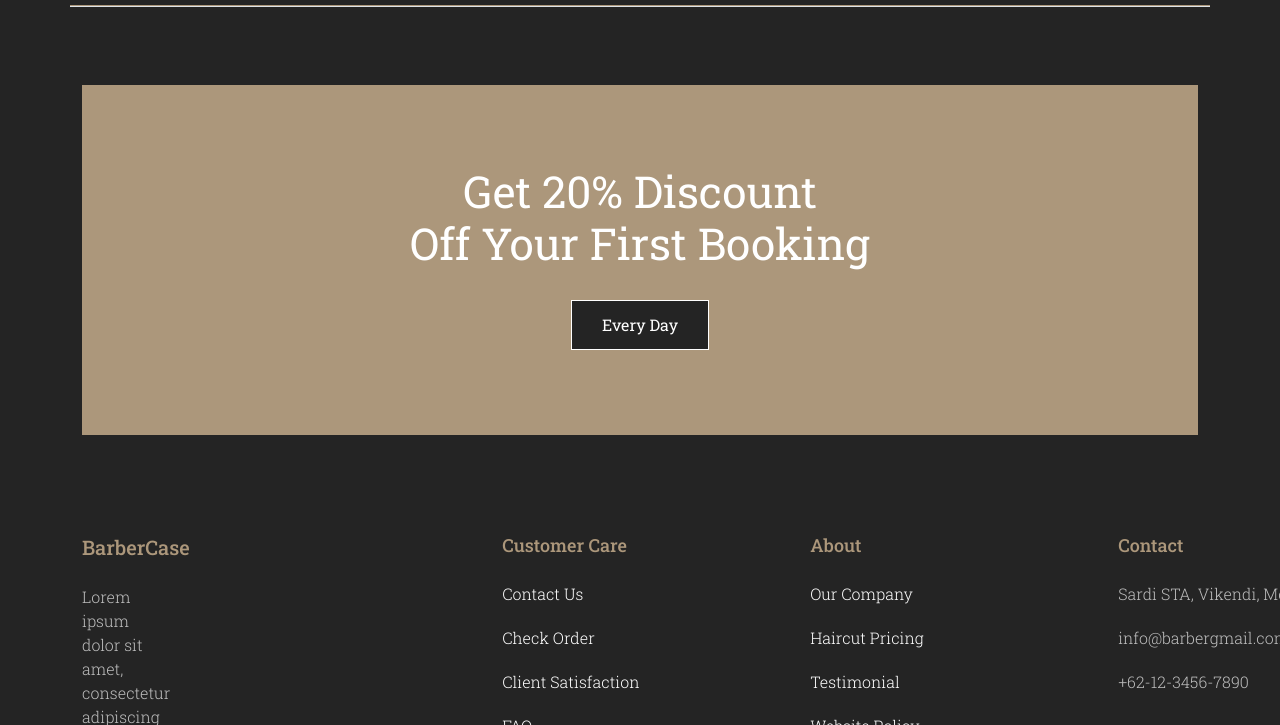
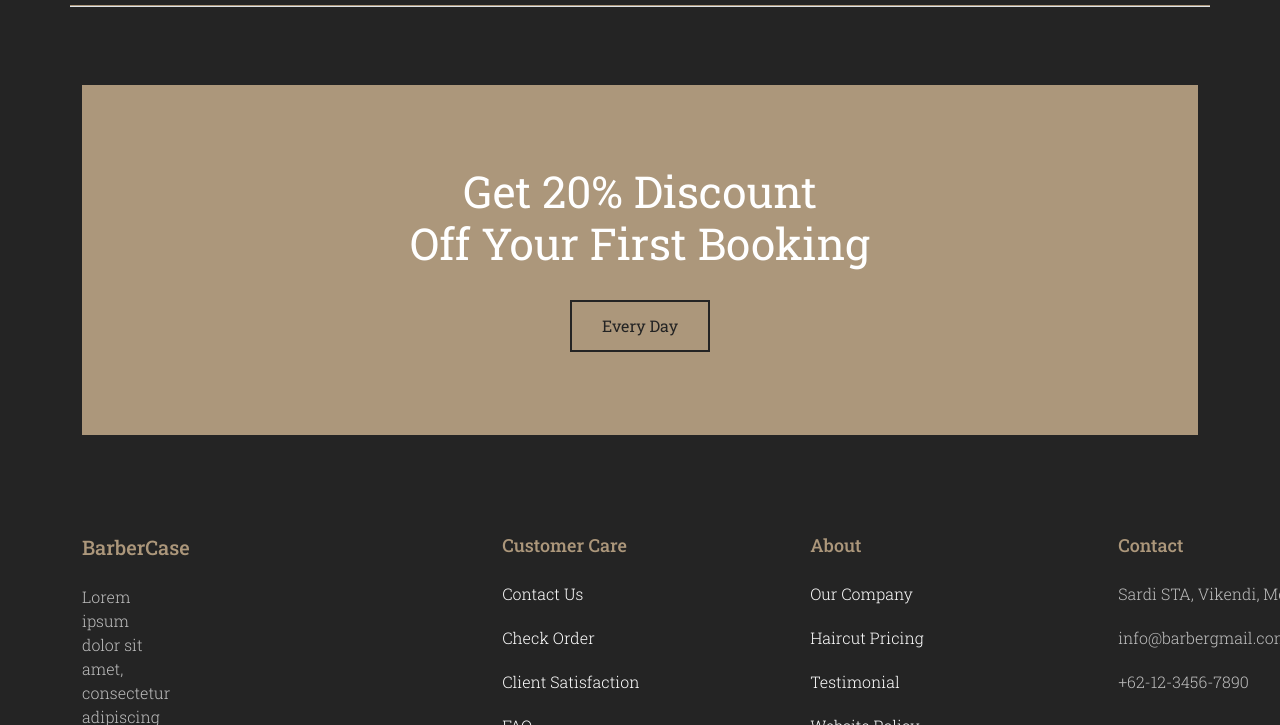
Before and after one commit to IdaDanuartha/barbercase-landing, a plain HTML site: page index.html in a window 1280 px wide. In both pictures the pointer is over the button "Every Day". Shown: the part 4543-5268 px from the top of the page. Drawn offline with nearby package versions, Linux system fonts and the light colour scheme.

Commit message:
little update

```diff
--- a/assets/css/style.css
+++ b/assets/css/style.css
@@ -429,8 +429,14 @@ header .right-panel .header-img {
     padding: 12px 30px;
     background-color: var(--main-color);
     color: #fff;
+    transition: all .3s;
 }
 
+.cta-container .box-container .btn-everyday:hover {
+    border: 2px solid var(--main-color);
+    color: var(--main-color);
+    background: none;
+}
 
 /* Footer */
 footer {
--- a/index.html
+++ b/index.html
@@ -438,7 +438,7 @@
                     <p class="sub-text mb-5">Lorem ipsum dolor sit amet, consectetur adipiscing elit. In nullam viverra
                         est
                         sit at auctor
-                        integer diam.</p>
+                        integer diam</p>
                     <div class="social">
                         <a href="#" class="social-link"><i class="fa-brands fa-instagram"></i></a>
                         <a href="#" class="social-link"><i class="fa-brands fa-facebook-f"></i></a>
```
